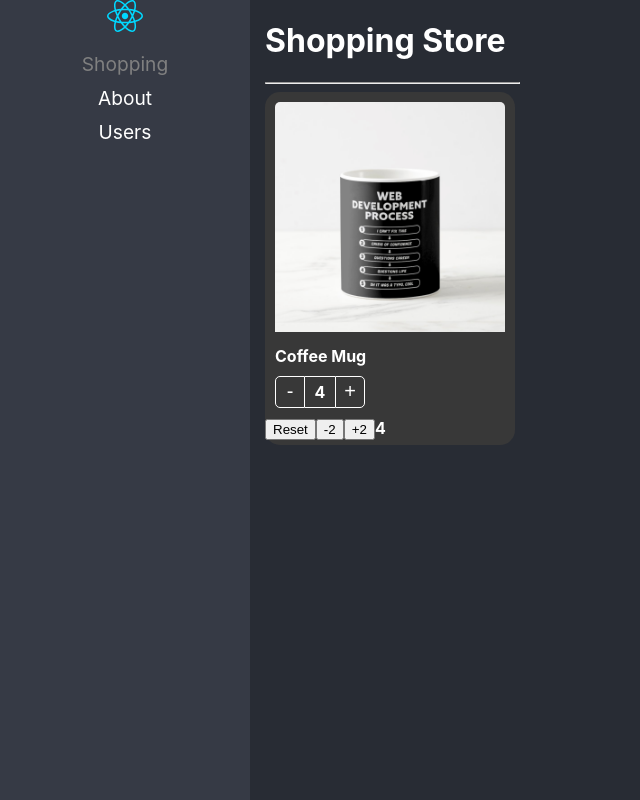
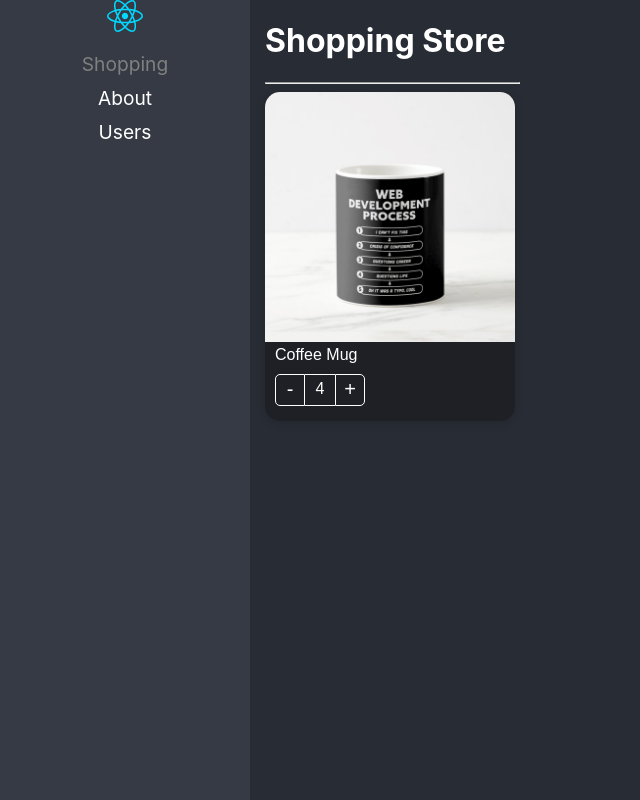
Before and after one commit to lvargask/react-typescript-template, a React (Vite) app: page / in a window 1280 px wide. Shown: the whole page, without its empty margins (0-640 px from the left). Built offline with nearby package versions, Linux system fonts and the light colour scheme.

Commit message:
pre-npm ready

```diff
--- a/src/02-component-patterns/pages/ShoppingPage.tsx
+++ b/src/02-component-patterns/pages/ShoppingPage.tsx
@@ -4,7 +4,6 @@
   ProductTitle,
   ProductButtons,
 } from "../components";
-import "../styles/custom-styles.css";
 
 import { products } from "../data/products";
 
@@ -18,22 +17,16 @@
       <ProductCard
         key={product.id}
         product={product}
-        className="bg-dark txt-bold"
         initialValues={{
           count: 4,
           maxCount: 10,
         }}
       >
-        {({reset, increaseBy, count}) => (
+        {({reset, count, isMaxCountReached, maxCount, increaseBy}) => (
           <>
-            <ProductImage className="custom-image" />
-            <ProductTitle className="txt-bold" />
-            <ProductButtons className="custom-buttons" />
-
-            <button onClick={reset}>Reset</button>
-            <button onClick={() => increaseBy(-2)}>-2</button>
-            <button onClick={() => increaseBy(+2)}>+2</button>
-            <span>{count}</span>
+            <ProductImage />
+            <ProductTitle />
+            <ProductButtons />
 
           </>
         )}
--- a/src/02-component-patterns/styles/styles.module.css
+++ b/src/02-component-patterns/styles/styles.module.css
@@ -1,10 +1,12 @@
 
 
 .productCard {
-    background-color: white;
+    background-color: #1E2025;
     border-radius: 15px;
-    color: black;
+    box-shadow: 0px 2px 10px rgba(0,0,0,0.15);
+    color: white;
     padding-bottom: 5px;
+    font-family: Arial, Helvetica, sans-serif;
     width: 250px;
     margin-right: 5px;
     margin-top: 5px;
@@ -28,8 +30,9 @@
 .buttonMinus {
     cursor: pointer;
     background-color: transparent;
-    border: 1px solid black;
+    border: 1px solid white;
     border-radius: 5px 0px 0px 5px;
+    color: white;
     font-size: 20px;
     width: 30px;
 }
@@ -39,8 +42,9 @@
 }
 
 .countLabel {
-    border-bottom: 1px solid black;
-    border-top: 1px solid black;
+    border-bottom: 1px solid white;
+    border-top: 1px solid white;
+    color: white;
     font-size: 16px;
     height: 25px;
     padding-top: 5px;
@@ -51,8 +55,9 @@
 .buttonAdd {
     cursor: pointer;
     background-color: transparent;
-    border: 1px solid black;
+    border: 1px solid white;
     border-radius: 0px 5px 5px 0px;
+    color: white;
     font-size: 20px;
     width: 30px;
 }
@@ -61,6 +66,7 @@
     background-color: rgba(0, 0, 0, 0.1);
 }
 
+
 .disabled {
     border-color: grey !important;
     border-left: 1px solid white !important;
```
